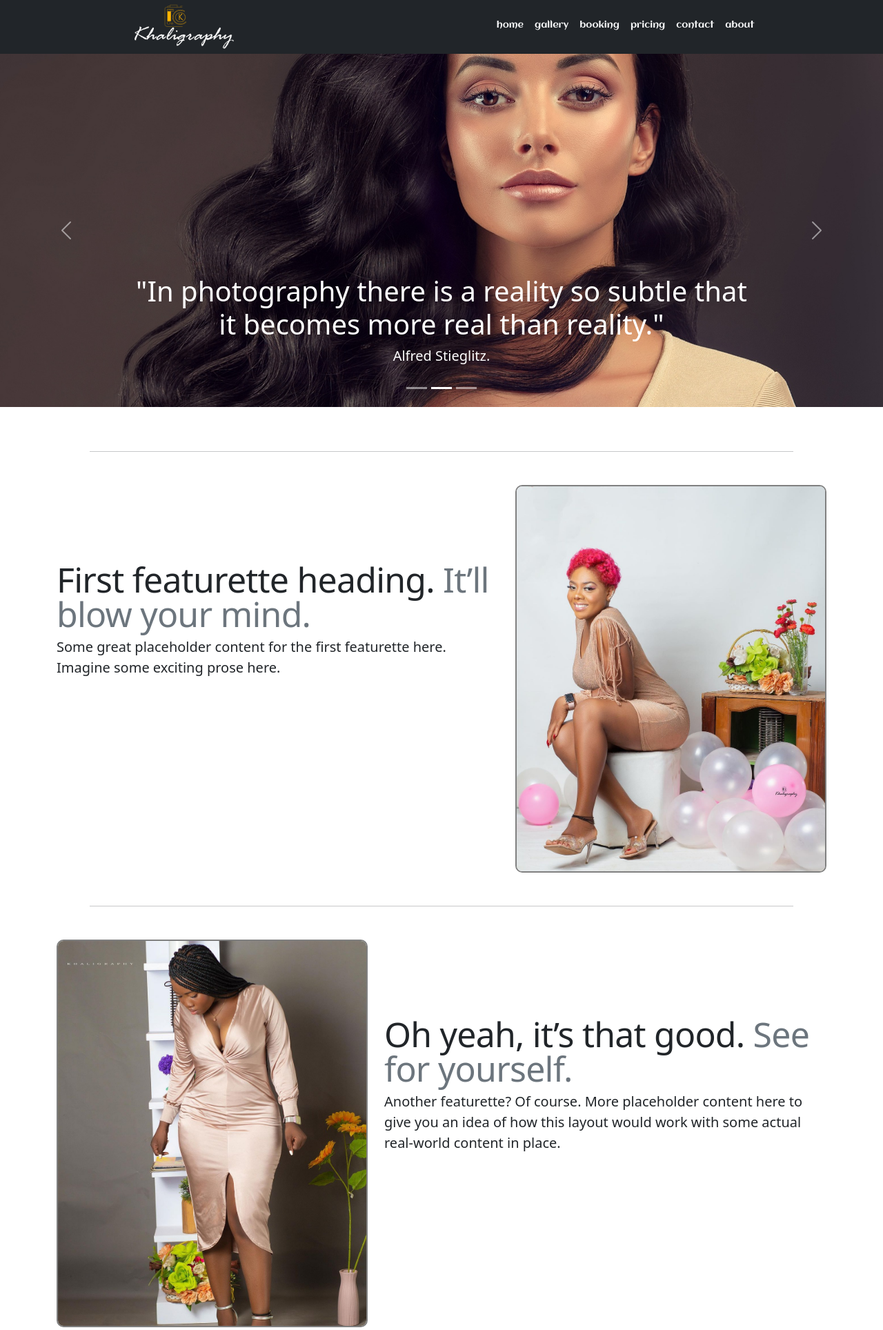
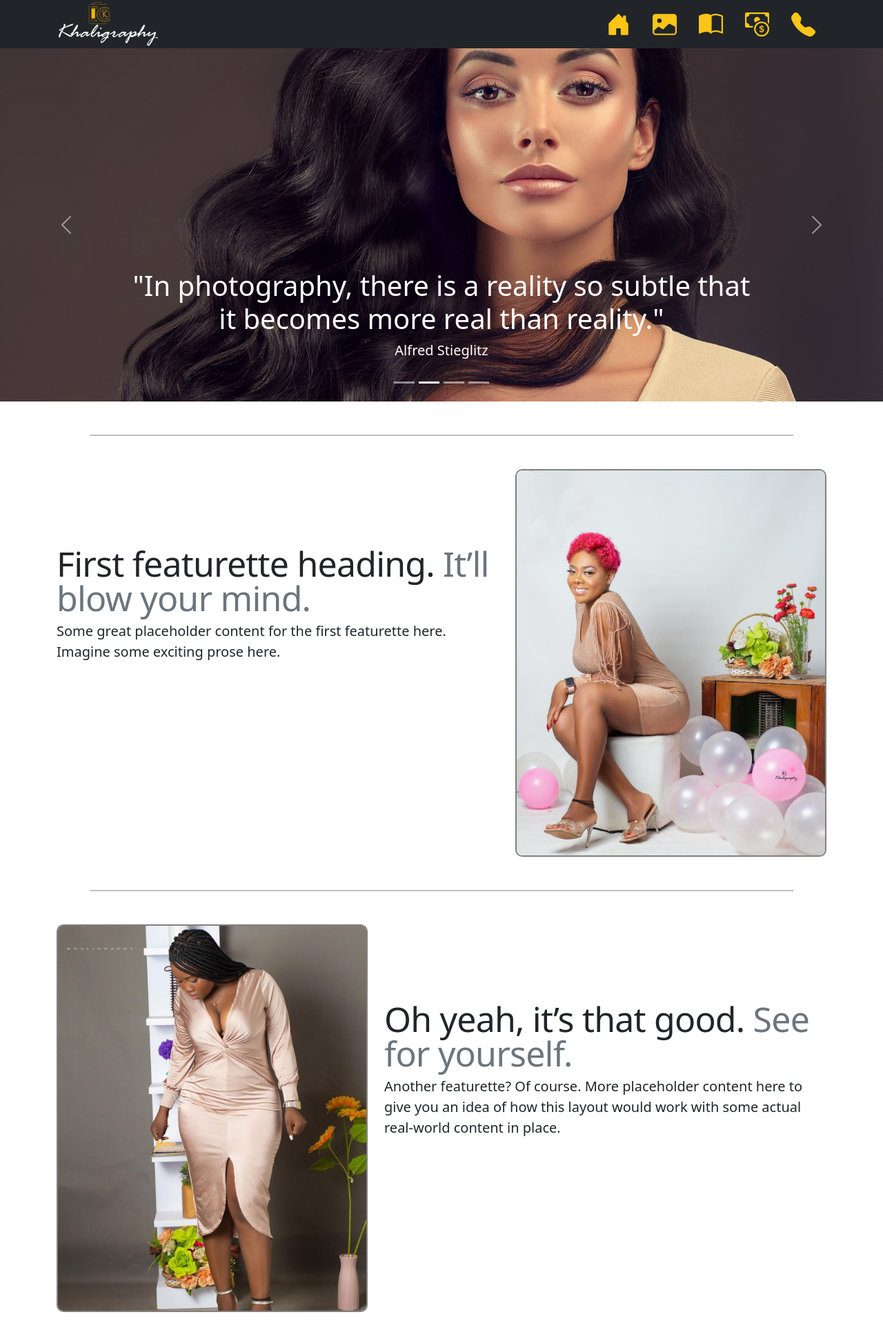
Before and after one commit to mkbad/khaligraphy, a Flask app: page / in a window 1280 px wide. Shown: the top 1928 px of the page at 69% size. Run offline with Flask 2, Linux system fonts and the light colour scheme; some libraries are stand-ins or nearby versions.

Commit message:
alternate header implemented

```diff
--- a/static/css/carousel.css
+++ b/static/css/carousel.css
@@ -9,7 +9,7 @@
 
 /* Carousel base class */
 .carousel {
-  margin-bottom: 4rem;
+  margin-bottom: 1rem;
   /*margin-top: 4.7rem;*/
   height: 32rem;
   max-height: 32rem;
@@ -50,6 +50,7 @@
 
 .featurette-divider {
   margin: 3rem 3rem; /* Space out the Bootstrap <hr> more */
+  border: 1px solid rgb(0, 0, 0);
 }
 
 /* Thin out the marketing headings */
--- a/static/css/cstyles.css
+++ b/static/css/cstyles.css
@@ -65,3 +65,18 @@ header, footer{
 .gall-card > img{
     max-height: 100%;
 }
+.page-head{
+    background-color: rgb(250, 197, 23);
+}
+
+small{
+    color: aliceblue;
+    align-self: center;
+}
+
+.hd-icon {
+    transition: all .2s ease-in-out;
+}
+.hd-icon:hover {
+    transform: scale(1.3);
+}
--- a/templates/base.html
+++ b/templates/base.html
@@ -22,7 +22,7 @@
 </head>
 
 <body>
-
+    <!--
     <header
         class="d-flex flex-wrap align-items-center justify-content-center justify-content-md-between py-1 shadow-sm">
         <a href="/"
@@ -38,6 +38,51 @@
             <li><a href="/contact" class="nav-link px-2 link-light nav-li">contact</a></li>
             <li><a href="#" class="nav-link px-2 link-light nav-li">about</a></li>
         </ul>
+    </header>
+    -->
+
+    <header>
+        <div class="px-3 py-0 text-bg-dark">
+            <div class="container">
+                <div class="d-flex flex-wrap align-items-center justify-content-center justify-content-lg-start">
+                    <a href="/"
+                        class="col-sm-5 d-flex align-items-center my-2 my-lg-0 me-lg-auto text-white text-decoration-none">
+                        <img src="/static/images/khalicoloredcopy.png" class="khalilogo">
+                    </a>
+
+                    <ul class="nav col-sm-7 col-lg-auto my-2 justify-content-center my-md-0 text-small">
+                        <li>
+                            <a href="/" class="nav-link">
+                                <img src="/static/images/header/home.svg" width="35px" height="35px" class="hd-icon"
+                                    data-bs-placement="bottom" data-bs-toggle="tooltip" title="home">
+                                <!--<br><small>home</small>-->
+                            </a>
+                        </li>
+                        <li>
+                            <a href="/gallery" class="nav-link text-white">
+                                <img src="/static/images/header/gallery.svg" width="35px" height="35px" class="hd-icon">
+                            </a>
+                        </li>
+                        <li>
+                            <a href="/booking" class="nav-link text-white">
+                                <img src="/static/images/header/book.svg" width="35px" height="35px" class="hd-icon">
+                            </a>
+                        </li>
+                        <li>
+                            <a href="/pricing" class="nav-link text-white">
+                                <img src="/static/images/header/price.svg" width="35px" height="35px" class="hd-icon">
+                            </a>
+                        </li>
+                        <li>
+                            <a href="/contact" class="nav-link text-white">
+                                <img src="/static/images/header/telephone.svg" width="35px" height="35px"
+                                    class="hd-icon">
+                            </a>
+                        </li>
+                    </ul>
+                </div>
+            </div>
+        </div>
     </header>
 
     {% block body %} {% endblock %}
@@ -65,6 +110,13 @@
         </ul>
     </footer>
 
+    <!-- Tooltip JavaScript -->
+    <script>
+        var tooltipTriggerList = [].slice.call(document.querySelectorAll('[data-bs-toggle="tooltip"]'))
+        var tooltipList = tooltipTriggerList.map(function (tooltipTriggerEl) {
+            return new bootstrap.Tooltip(tooltipTriggerEl)
+        })
+    </script>
     <!-- JavaScript Bundle with Popper -->
     <script src="https://cdn.jsdelivr.net/npm/bootstrap@5.2.2/dist/js/bootstrap.bundle.min.js"
         integrity="sha384-OERcA2EqjJCMA+/3y+gxIOqMEjwtxJY7qPCqsdltbNJuaOe923+mo//f6V8Qbsw3"
--- a/templates/index.html
+++ b/templates/index.html
@@ -12,41 +12,55 @@
         <button type="button" data-bs-target="#myCarousel" data-bs-slide-to="1" aria-label="Slide 2" class="active"
             aria-current="true"></button>
         <button type="button" data-bs-target="#myCarousel" data-bs-slide-to="2" aria-label="Slide 3" class=""></button>
+        <button type="button" data-bs-target="#myCarousel" data-bs-slide-to="3" aria-label="Slide 4" class=""></button>
     </div>
     <div class="carousel-inner">
         <div class="carousel-item">
-            <img src="/static/images/slide4.jpg" class="d-block w-100">
-
+            <img src="/static/images/slide4.jpg">
             <div class="container">
-                <div class="carousel-caption text-start">
-                    <h1>"If your photos aren’t good enough, then you’re not close enough."</h1>
-                    <p>Robert Capa.</p>
+                <div class="carousel-caption">
+                    <!--text-start-->
+                    <h1>“Photography takes an instant out of time, altering life by holding it still.”</h1>
+                    <p>Dorothea Lange</p>
                     <!--<p><a class="btn btn-lg btn-primary" href="#">Sign up today</a></p>-->
                 </div>
             </div>
         </div>
+
         <div class="carousel-item active">
             <img src="/static/images/slide1.jpg">
-
             <div class="container">
                 <div class="carousel-caption">
-                    <h1>"In photography there is a reality so subtle that it becomes more real than reality."</h1>
-                    <p>Alfred Stieglitz.</p>
+                    <h1>"In photography, there is a reality so subtle that it becomes more real than reality."</h1>
+                    <p>Alfred Stieglitz</p>
                     <!--<p><a class="btn btn-lg btn-primary" href="#">Learn more</a></p>-->
                 </div>
             </div>
         </div>
+
         <div class="carousel-item">
             <img src="/static/images/slide3.jpg">
 
             <div class="container">
-                <div class="carousel-caption text-end">
+                <div class="carousel-caption">
                     <h1>"There is one thing the photograph must contain, the humanity of the moment."</h1>
-                    <p>Robert Frank.</p>
+                    <p>Robert Frank</p>
                     <!--<p><a class="btn btn-lg btn-primary" href="#">Browse gallery</a></p>-->
                 </div>
             </div>
         </div>
+
+        <div class="carousel-item">
+            <img src="/static/images/slide2.jpg">
+            <div class="container">
+                <div class="carousel-caption">
+                    <h1>“Photographs open doors into the past, but they also allow a look into the future.”</h1>
+                    <p>Sally Mann</p>
+                    <!--<p><a class="btn btn-lg btn-primary" href="#">Browse gallery</a></p>-->
+                </div>
+            </div>
+        </div>
+
     </div>
     <button class="carousel-control-prev" type="button" data-bs-target="#myCarousel" data-bs-slide="prev">
         <span class="carousel-control-prev-icon" aria-hidden="true"></span>
@@ -72,9 +86,7 @@
                 here.</p>
         </div>
         <div class="col-md-5">
-            <img class="bd-placeholder-img bd-placeholder-img-lg featurette-image img-fluid mx-auto"
-                src="/static/images/gallery/c10.jpg">
-
+            <img class="featurette-image img-fluid mx-auto" src="/static/images/gallery/c10.jpg">
         </div>
     </div>
 
@@ -88,8 +100,7 @@
                 layout would work with some actual real-world content in place.</p>
         </div>
         <div class="col-md-5 order-md-1">
-            <img class="bd-placeholder-img bd-placeholder-img-lg featurette-image img-fluid mx-auto"
-                src="/static/images/gallery/c3.jpg">
+            <img class="featurette-image img-fluid mx-auto" src="/static/images/gallery/c3.jpg">
 
         </div>
     </div>
@@ -105,8 +116,7 @@
                 some actual content. Your content.</p>
         </div>
         <div class="col-md-5">
-            <img class="bd-placeholder-img bd-placeholder-img-lg featurette-image img-fluid mx-auto"
-                src="/static/images/gallery/c2.jpg">
+            <img class="featurette-image img-fluid mx-auto" src="/static/images/gallery/c2.jpg">
 
         </div>
     </div>
```
Also changed, not shown: templates/gallery.html (+9 -1 lines), static/images/header/book.svg (added), static/images/header/gallery.svg (added), static/images/header/home.svg (added), static/images/header/price.svg (added), static/images/header/telephone.svg (added), static/images/image.svg (added).
